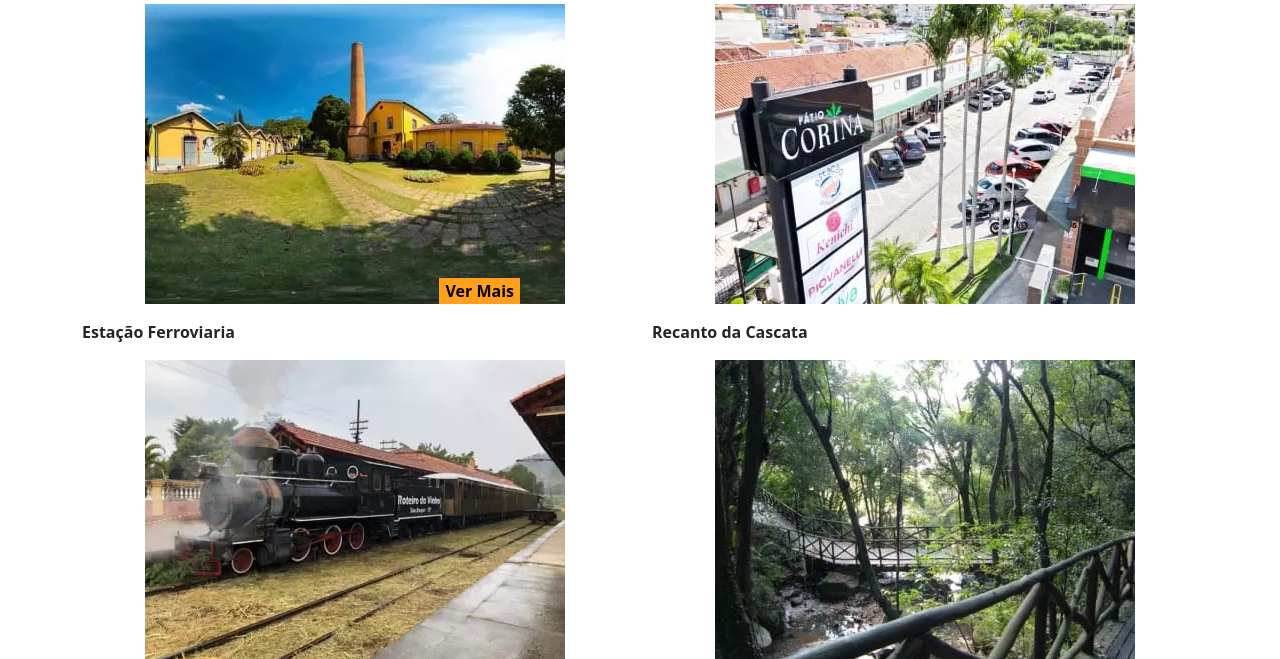
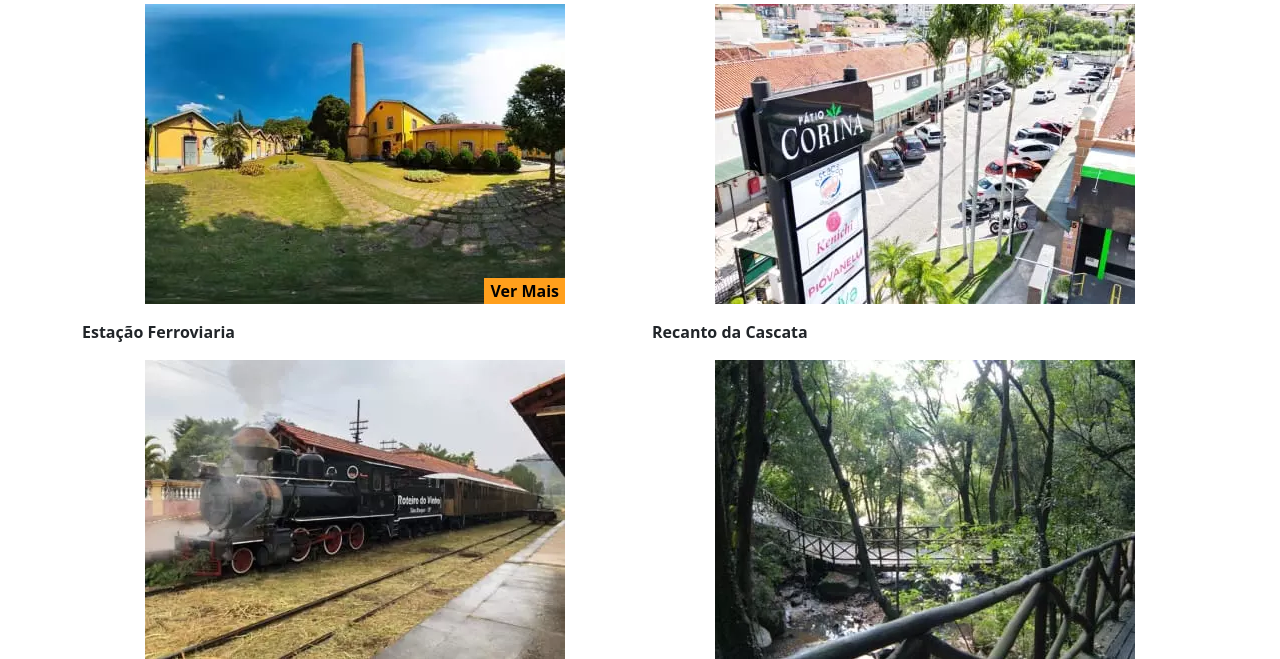
Before and after one commit to IgorVsFeijo/print-2-capybaras, a PHP site: page /turismo/galeria.php in a window 1280 px wide. Shown: the part 281-940 px from the top of the page. Run offline with PHP 8.4, Linux system fonts and the light colour scheme.

Commit message:
bug botao turismo

```diff
--- a/style/turismo.css
+++ b/style/turismo.css
@@ -81,12 +81,18 @@
 
 .tur_position_r{
     position: relative;
+    width: fit-content;
+    margin: auto;
+}
+
+.tur_position_r figure{
+    background-color: red;
 }
 
 .tur_position_a{
     position: absolute;
     bottom: 0;
-    right: 108px;
+    right: 0;
 }
 
 
```
